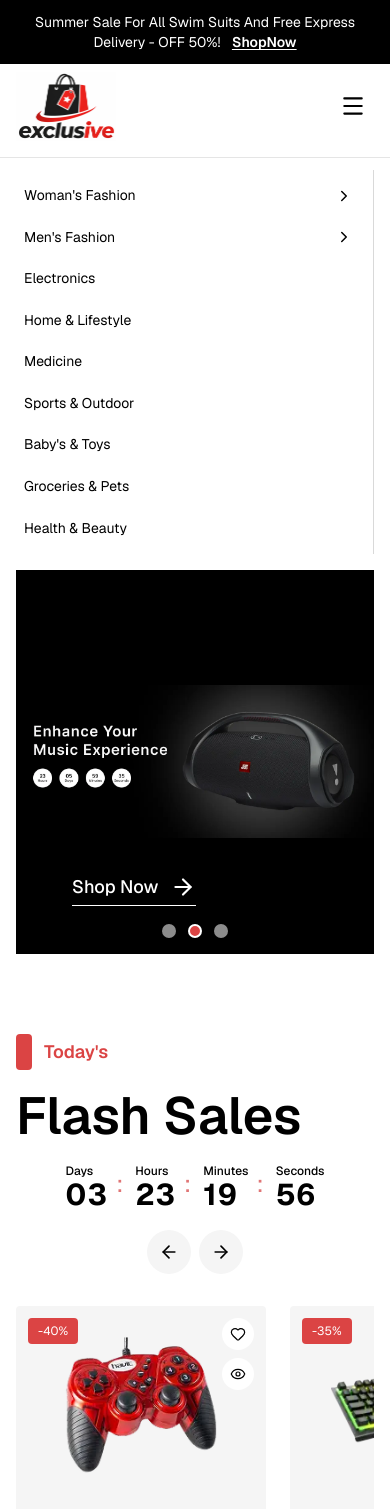
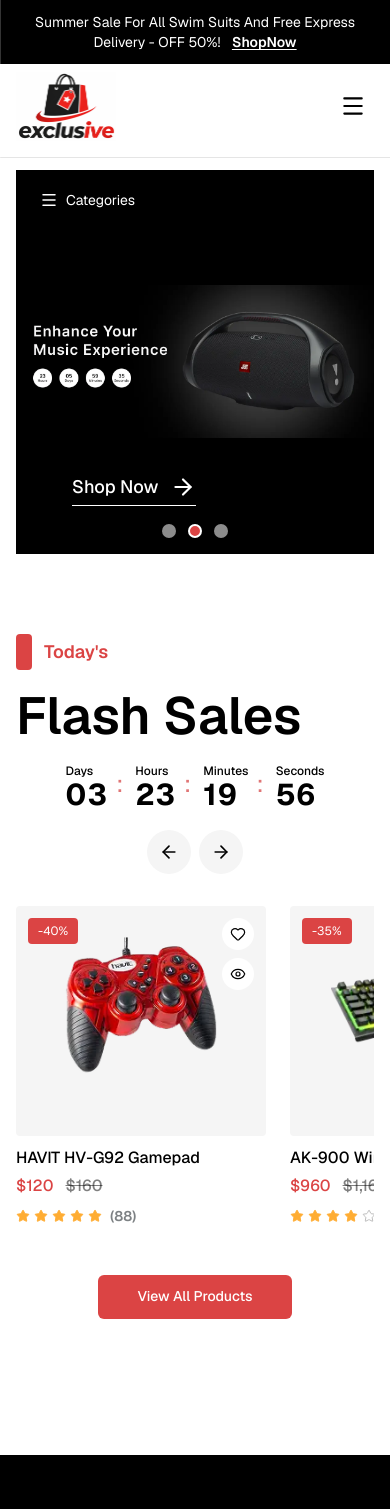
Before and after one commit to sandeepaMallawarachchi/ctse-assignment1, a Next.js app: page / in a window 390 px wide. Shown: the top 1509 px of the page. Built offline with nearby package versions, Linux system fonts and the light colour scheme.

Commit message:
update responsive

```diff
--- a/app/page.tsx
+++ b/app/page.tsx
@@ -1,17 +1,10 @@
-import Categories from "@/components/home/Categories";
 import FlashSales from "@/components/home/FlashSales";
-import Hero from "@/components/home/Hero";
+import HeroSection from "@/components/home/HeroSection";
 
 export default function Home() {
   return (
     <div>
-      <section className="mx-auto max-w-[1240px] px-4 pt-3 md:px-8 md:pt-0">
-        <div className="grid gap-4 md:grid-cols-[280px_1fr] md:gap-8">
-          <Categories />
-          <Hero />
-        </div>
-      </section>
-
+      <HeroSection />
       <FlashSales />
     </div>
   );
--- a/components/home/Categories.tsx
+++ b/components/home/Categories.tsx
@@ -7,6 +7,11 @@
   id: string;
   label: string;
   subCategories?: string[];
+};
+
+type CategoriesProps = {
+  withBorder?: boolean;
+  heightClassName?: string;
 };
 
 const categories: Category[] = [
@@ -31,7 +36,10 @@
   { id: "gaming", label: "Gaming" },
 ];
 
-export default function Categories() {
+export default function Categories({
+  withBorder = true,
+  heightClassName = "h-[384px]",
+}: CategoriesProps) {
   const [openCategoryId, setOpenCategoryId] = useState<string | null>(null);
 
   const toggleCategory = (categoryId: string, hasChildren: boolean) => {
@@ -43,8 +51,8 @@
   };
 
   return (
-    <aside className="border-r border-black/15 pr-3 md:pr-6">
-      <div className="h-[384px] overflow-y-auto py-2">
+    <aside className={withBorder ? "border-r border-black/15 pr-3 md:pr-6" : ""}>
+      <div className={`${heightClassName} overflow-y-auto py-2`}>
         <ul className="space-y-1.5">
           {categories.map((category) => {
             const hasChildren = Boolean(category.subCategories?.length);
--- /dev/null
+++ b/components/home/HeroSection.tsx
@@ -0,0 +1,62 @@
+"use client";
+
+import { Menu, X } from "lucide-react";
+import { useState } from "react";
+import Categories from "./Categories";
+import Hero from "./Hero";
+
+export default function HeroSection() {
+  const [isCategoryPanelOpen, setIsCategoryPanelOpen] = useState(false);
+
+  return (
+    <section className="mx-auto max-w-[1240px] px-4 pt-3 md:px-8 md:pt-0">
+      <div className="hidden gap-8 md:grid md:grid-cols-[280px_1fr]">
+        <Categories />
+        <Hero />
+      </div>
+
+      <div className="relative md:hidden">
+        <button
+          type="button"
+          onClick={() => setIsCategoryPanelOpen(true)}
+          className="absolute left-3 top-3 z-20 inline-flex items-center gap-2 rounded bg-black/65 px-3 py-2 text-white"
+          aria-label="Open categories"
+        >
+          <Menu size={18} />
+          Categories
+        </button>
+
+        <Hero />
+
+        <div
+          className={`fixed inset-0 z-40 bg-black/35 transition-opacity ${
+            isCategoryPanelOpen ? "opacity-100" : "pointer-events-none opacity-0"
+          }`}
+          onClick={() => setIsCategoryPanelOpen(false)}
+          aria-hidden="true"
+        />
+
+        <aside
+          className={`fixed left-0 top-0 z-50 h-full w-[82%] max-w-[320px] bg-white px-3 pb-4 pt-4 transition-transform duration-300 ${
+            isCategoryPanelOpen ? "translate-x-0" : "-translate-x-full"
+          }`}
+          aria-hidden={!isCategoryPanelOpen}
+        >
+          <div className="mb-3 flex items-center justify-between px-2">
+            <h3 className="font-semibold text-[var(--color-text-1)]">Categories</h3>
+            <button
+              type="button"
+              onClick={() => setIsCategoryPanelOpen(false)}
+              className="inline-flex rounded p-1 text-[var(--color-text-1)]"
+              aria-label="Close categories"
+            >
+              <X size={20} />
+            </button>
+          </div>
+
+          <Categories withBorder={false} heightClassName="h-[calc(100vh-84px)]" />
+        </aside>
+      </div>
+    </section>
+  );
+}
--- a/components/layout/Footer.tsx
+++ b/components/layout/Footer.tsx
@@ -10,8 +10,8 @@
     <footer className="mt-14 bg-black text-white">
       <div className="mx-auto max-w-[1240px] px-4 py-14 md:px-8 md:py-18">
         <div className="grid gap-10 sm:grid-cols-2 lg:grid-cols-5">
-          <div className="space-y-5">
-            <img src="/logo.webp" alt="Exclusive logo" width={150} className="w-[120px]" />
+          <div className="space-y-5 text-center md:text-left">
+            <img src="/logo.webp" alt="Exclusive logo" width={150} className="w-[120px] mx-auto md:mx-0" />
             <h3 className="font-medium">Subscribe</h3>
             <p className="text-white/95">Get 10% off your first order</p>
 
@@ -27,14 +27,14 @@
             </form>
           </div>
 
-          <div className="space-y-4">
+          <div className="space-y-4 md:text-left text-center">
             <h3 className="font-medium">Support</h3>
             <p className="leading-relaxed text-white/95">123, Colombo, Sri Lanka</p>
             <p className="text-white/95">exclusive@gmail.com</p>
             <p className="text-white/95">+1123456789</p>
           </div>
 
-          <div className="space-y-4">
+          <div className="space-y-4 md:text-left text-center">
             <h3 className="font-medium">Account</h3>
             <div className="space-y-3">
               {accountLinks.map((item) => (
@@ -47,7 +47,7 @@
             </div>
           </div>
 
-          <div className="space-y-4">
+          <div className="space-y-4 md:text-left text-center">
             <h3 className="font-medium">Quick Link</h3>
             <div className="space-y-3">
               {quickLinks.map((item) => (
@@ -60,11 +60,11 @@
             </div>
           </div>
 
-          <div className="space-y-4">
+          <div className="space-y-4 md:text-left text-center">
             <h3 className="font-medium">Download App</h3>
             <p className="text-base text-white/70">Save $3 with App New User</p>
 
-            <div className="flex items-start gap-3">
+            <div className="flex md:items-start md:justify-start justify-center gap-3">
               <Image src="/footer/qr.webp" alt="QR code" width={90} height={90} className="h-[90px] w-[90px]" />
 
               <div className="space-y-2">
@@ -89,7 +89,7 @@
               </div>
             </div>
 
-            <div className="flex items-center gap-5 pt-1">
+            <div className="flex items-center md:justify-start justify-center gap-5 pt-1">
               <Link href="#" aria-label="Facebook" className="text-white/95 hover:text-white">
                 <Facebook size={26} strokeWidth={1.8} />
               </Link>
--- a/components/layout/Header.tsx
+++ b/components/layout/Header.tsx
@@ -50,7 +50,7 @@
               <Link
                 key={item.href}
                 href={item.href}
-                className={`text-[28px] text-[var(--color-text-1)] underline-offset-4 hover:underline ${pathname === item.href ? "underline" : ""
+                className={`text-md text-[var(--color-text-1)] underline-offset-4 hover:underline ${pathname === item.href ? "underline" : ""
                   }`}
               >
                 {item.label}
```
